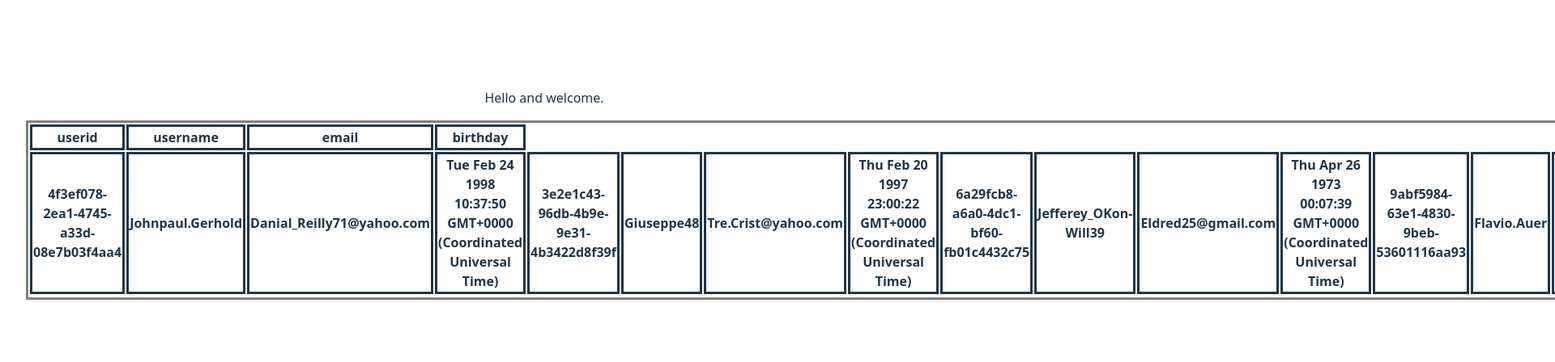
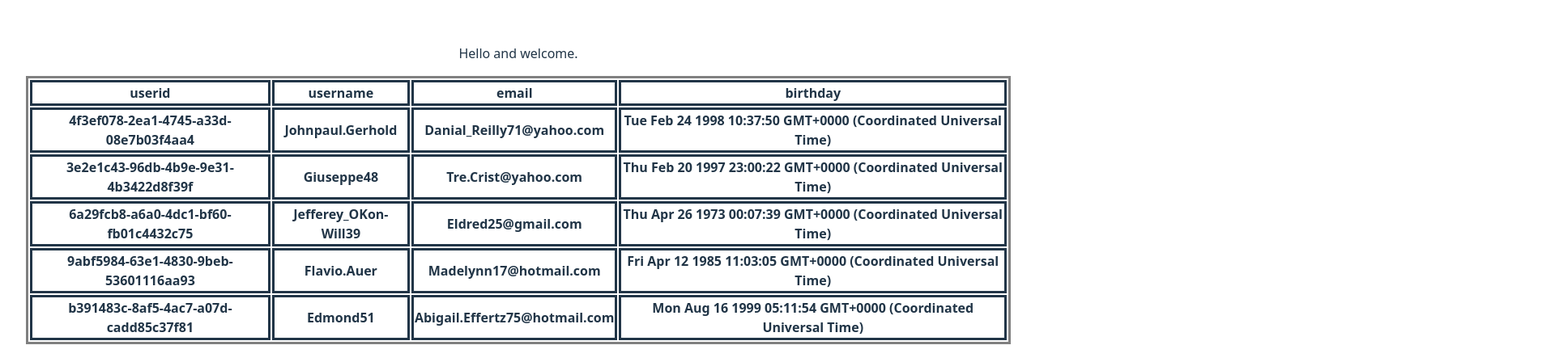
Before and after one commit to BookOfKnives/automatic-disco, a Svelte app: page / in a window 1280 px wide. Shown: the part 168-616 px from the top of the page at 81% size, 1920 px wide, since content can reach past the window. Built offline with nearby package versions, Linux system fonts and the light colour scheme.

Commit message:
fixed tables displaying all user info

```diff
--- a/src/App.svelte
+++ b/src/App.svelte
@@ -37,14 +37,17 @@ let userArray = [createRandomUser(), createRandomUser(), createRandomUser(), cre
             <tbody>
 
           {#each userArray as person}
+
+         <tr>
             <th>
                 {person['userId']}
             </th>
             <th>{person['username']}</th>
             <th>{person['email']}</th>
             <th>{person['birthdate']}</th>
-            {/each}
-         <tr>
+          </tr>
+          {/each}
+
 
             </tbody>
 </table>
@@ -57,4 +60,5 @@ let userArray = [createRandomUser(), createRandomUser(), createRandomUser(), cre
 table, thead, tr, tbody, th {
   border-style: solid;
 }
+
 </style>
```
